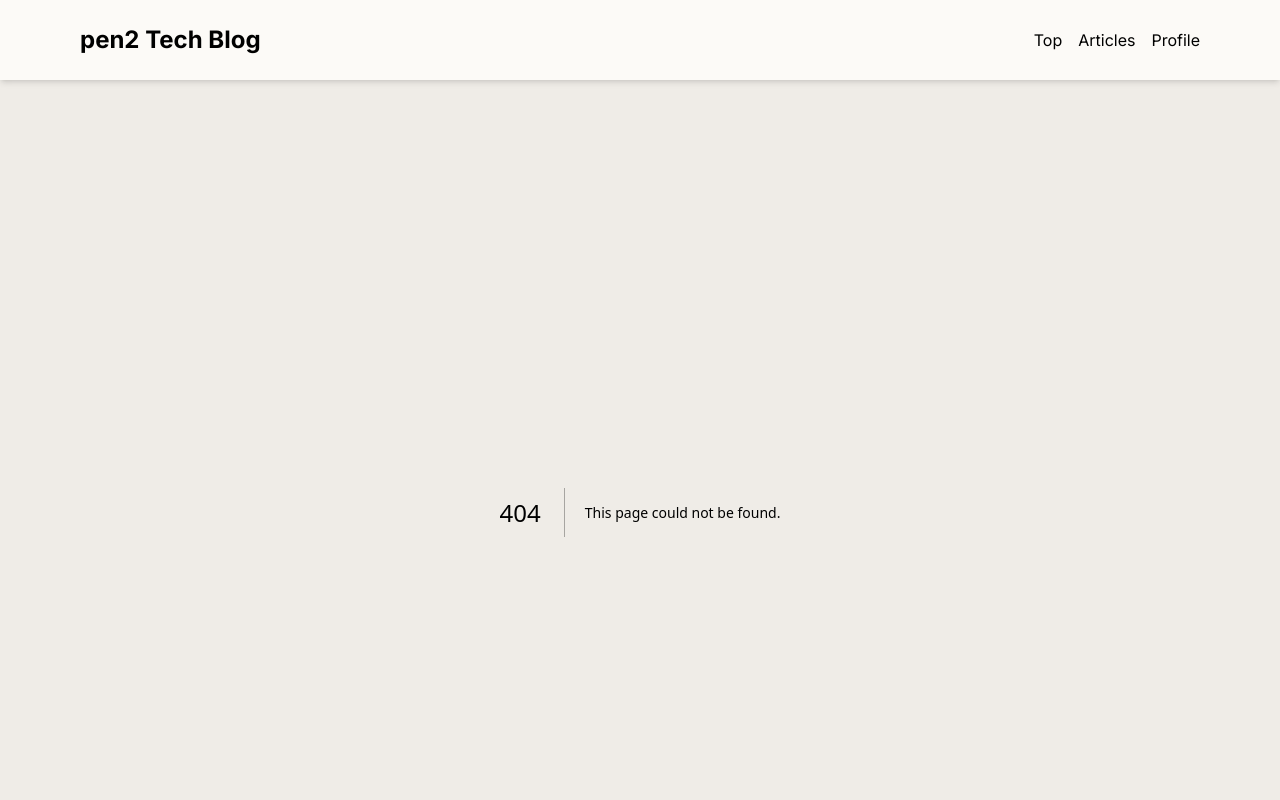
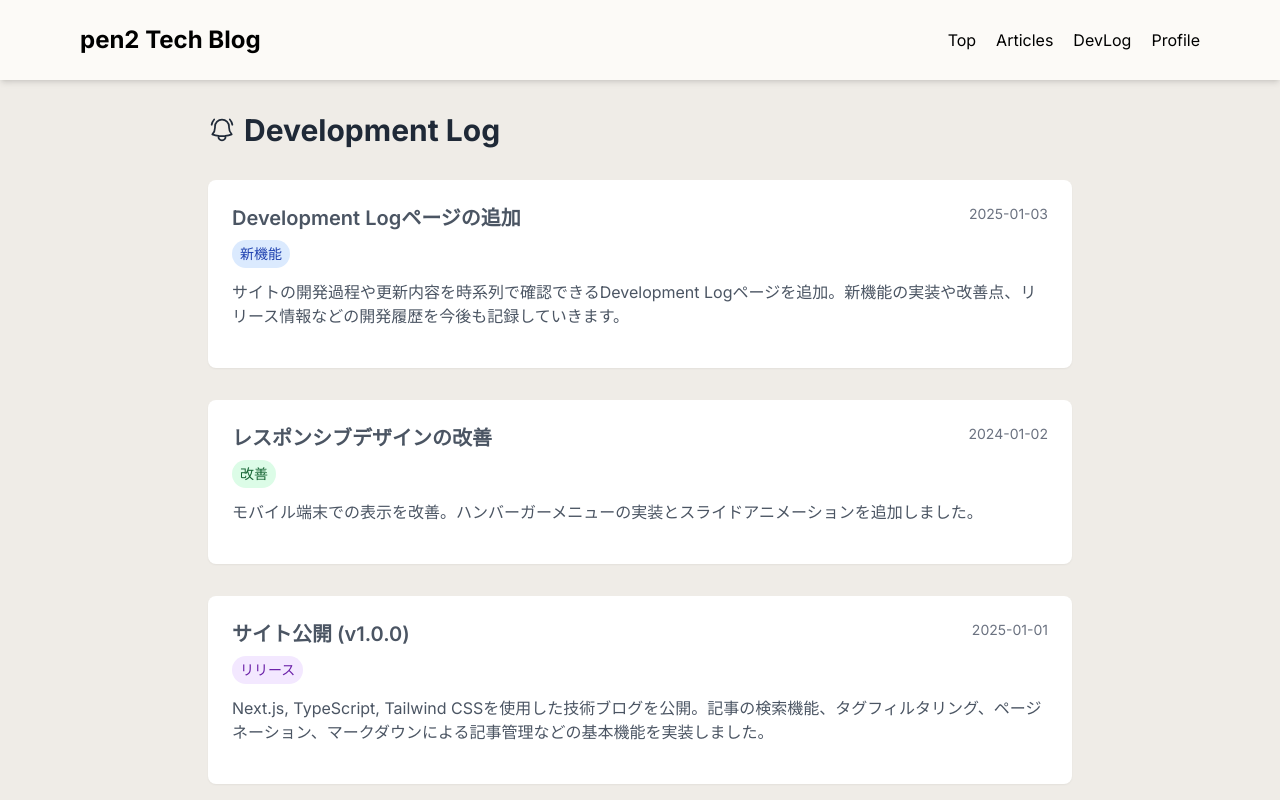
Before and after one commit to n-haruhi/my-tech-blog, a Next.js app: page /changelog in a window 1280 px wide. Before the commit this address had no page. Shown: the top 800 px of the page. Built offline with nearby package versions, Linux system fonts and the light colour scheme.

Commit message:
Add: Development Log page and organize file versions

```diff
--- /dev/null
+++ b/src/app/changelog/page.tsx
@@ -0,0 +1,95 @@
+import { BellAlertIcon } from '@heroicons/react/24/outline'
+import Link from 'next/link'
+
+
+type ChangelogItem = {
+  date: string
+  title: string
+  description: string
+  category: 'feature' | 'improvement' | 'fix' | 'release'
+  relatedPost?: {
+    slug: string
+    title: string
+  }
+}
+
+const changelog: ChangelogItem[] = [
+  {
+    date: '2025-01-03',
+    title: 'Development Logページの追加',
+    description: 'サイトの開発過程や更新内容を時系列で確認できるDevelopment Logページを追加。新機能の実装や改善点、リリース情報などの開発履歴を今後も記録していきます。',
+    category: 'feature'
+  },
+  {
+    date: '2024-01-02',
+    title: 'レスポンシブデザインの改善',
+    description: 'モバイル端末での表示を改善。ハンバーガーメニューの実装とスライドアニメーションを追加しました。',
+    category: 'improvement'
+  },
+  {
+    date: '2025-01-01',
+    title: 'サイト公開 (v1.0.0)',
+    description: 'Next.js, TypeScript, Tailwind CSSを使用した技術ブログを公開。記事の検索機能、タグフィルタリング、ページネーション、マークダウンによる記事管理などの基本機能を実装しました。',
+    category: 'release',
+    // relatedPost: {
+    //   slug: 'twenty-first-post',
+    //   title: 'Next.jsでブログを作る方法'
+    // }
+  },
+  {
+    date: '2024-12-31',
+    title: 'プロジェクト開始',
+    description: 'Next.jsとTypeScriptを使用した技術ブログの開発をスタート。フロントエンド開発とシステム設計に関する知見を共有するためのプラットフォームとして構築を開始しました。',
+    category: 'release'
+  }
+]
+
+export default function ChangelogPage() {
+  return (
+    <div className="max-w-4xl mx-auto">
+      <div className="flex items-center gap-2 mb-8">
+        <BellAlertIcon className="h-6 w-6 md:h-7 md:w-7 text-gray-800" />
+        <h1 className="text-2xl md:text-3xl font-bold text-gray-800">Development Log</h1>
+      </div>
+
+      <div className="space-y-8">
+        {changelog.map((item, index) => (
+          <div key={index} className="bg-white rounded-lg shadow-sm p-6">
+            <div className="flex items-start justify-between mb-2">
+              <h2 className="text-gray-600 text-xl font-semibold">{item.title}</h2>
+              <div className="text-sm text-gray-500">{item.date}</div>
+            </div>
+
+            <div className="mb-3">
+              <span className={`inline-block px-2 py-1 text-sm rounded-full ${
+                item.category === 'feature' ? 'bg-blue-100 text-blue-800' :
+                item.category === 'improvement' ? 'bg-green-100 text-green-800' :
+                item.category === 'fix' ? 'bg-yellow-100 text-yellow-800' :
+                'bg-purple-100 text-purple-800'
+              }`}>
+                {item.category === 'feature' ? '新機能' :
+                 item.category === 'improvement' ? '改善' :
+                 item.category === 'fix' ? 'バグ修正' :
+                 'リリース'}
+              </span>
+            </div>
+
+            <p className="text-gray-600 mb-4">{item.description}</p>
+
+            {item.relatedPost && (
+              <div className="text-sm">
+                <span className="text-gray-500">関連記事: </span>
+                <Link
+                  href={`/posts/${item.relatedPost.slug}`}
+                  className="text-blue-600 hover:underline"
+                >
+                  {item.relatedPost.title}
+                </Link>
+              </div>
+            )}
+          </div>
+        ))}
+      </div>
+    </div>
+  )
+}
--- a/src/components/Header.tsx
+++ b/src/components/Header.tsx
@@ -16,9 +16,10 @@ export default function Header() {
           </Link>
 
           {/* デスクトップメニュー */}
-          <div className="hidden md:flex space-x-4">
+          <div className="hidden md:flex space-x-5">
             <Link href="/" className="text-[#000000] hover:text-[#555555]">Top</Link>
             <Link href="/posts" className="text-[#000000] hover:text-[#555555]">Articles</Link>
+            <Link href="/changelog" className="text-[#000000] hover:text-[#555555]">DevLog</Link>
             <Link href="/about" className="text-[#000000] hover:text-[#555555]">Profile</Link>
           </div>
 
@@ -65,6 +66,13 @@ export default function Header() {
               Articles
             </Link>
             <Link
+              href="/changelog"
+              className="text-[#000000] hover:text-[#555555] py-2 text-lg"
+              onClick={() => setIsOpen(false)}
+            >
+              DevLog
+            </Link>
+            <Link
               href="/about"
               className="text-[#000000] hover:text-[#555555] py-2 text-lg"
               onClick={() => setIsOpen(false)}
```
Also changed, not shown: archive/twentieth-post.md (renamed from src/posts/twentieth-post.md), archive/twenty-first-post.md (renamed from src/posts/twenty-first-post.md), archive/twenty-second-post.md (renamed from src/posts/twenty-second-post.md).
